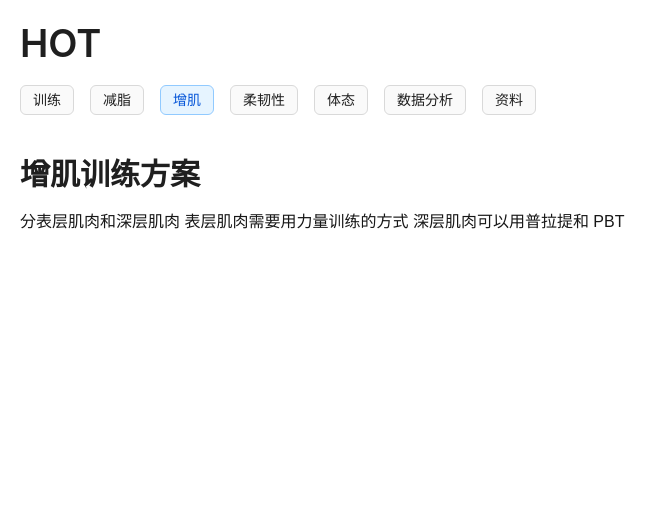
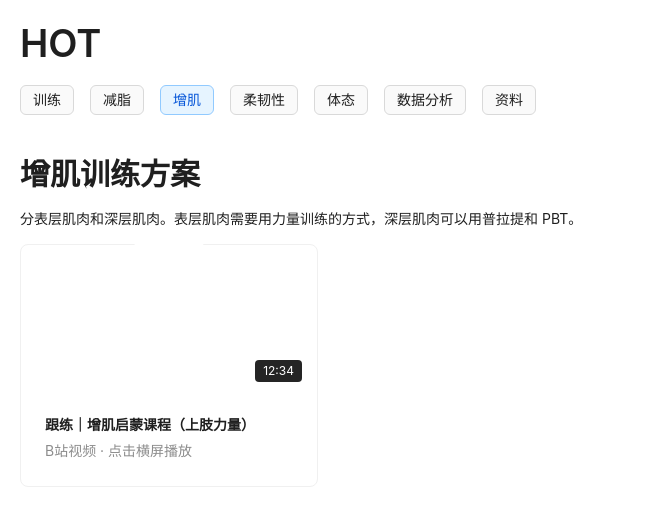
Before and after one commit to manyyuri/hot, a Next.js app: page / in a window 1280 px wide. Both pictures are taken after a click on the element "增肌". Shown: the top 526 px of the page, without its empty margins (0-667 px from the left). Built offline with nearby package versions, Linux system fonts and the light colour scheme.

Commit message:
feat: 展示B站视频

```diff
--- /dev/null
+++ b/app/api/resolve/route.ts
@@ -0,0 +1,36 @@
+import { NextRequest, NextResponse } from 'next/server';
+
+// Resolve b23.tv short URL to the final bilibili video URL and extract BV id
+export async function GET(req: NextRequest) {
+  const { searchParams } = new URL(req.url);
+  const targetUrl = searchParams.get('url');
+
+  if (!targetUrl) {
+    return NextResponse.json({ error: 'Missing url parameter' }, { status: 400 });
+  }
+
+  try {
+    // First attempt: allow redirects and read final response.url
+    const resp = await fetch(targetUrl, { redirect: 'follow' });
+    const finalUrl = resp.url || targetUrl;
+
+    // Fallback: if not redirected, try a HEAD/manual redirect to capture Location
+    let resolvedUrl = finalUrl;
+    if (resolvedUrl === targetUrl) {
+      const manual = await fetch(targetUrl, { method: 'GET', redirect: 'manual' as RequestRedirect });
+      const location = manual.headers.get('location');
+      if (location) {
+        resolvedUrl = location.startsWith('http') ? location : new URL(location, targetUrl).toString();
+      }
+    }
+
+    // Extract BV id
+    const bvMatch = resolvedUrl.match(/\/video\/(BV\w+)/i) || resolvedUrl.match(/[?&#]bvid=(BV\w+)/i);
+    const bvId = bvMatch ? bvMatch[1] : null;
+
+    return NextResponse.json({ finalUrl: resolvedUrl, bvId });
+  } catch (error: unknown) {
+    const message = error instanceof Error ? error.message : 'Unknown error';
+    return NextResponse.json({ error: message }, { status: 500 });
+  }
+}
--- a/app/src/pages/MuscleBuilding/index.tsx
+++ b/app/src/pages/MuscleBuilding/index.tsx
@@ -1,24 +1,94 @@
 "use client"
-import { Card, Row, Col, Typography } from 'antd';
+import { useMemo, useState } from 'react';
+import { Card, Row, Col, Typography, Modal, Button, Space, Tag } from 'antd';
 
-const { Title, Paragraph } = Typography;
+const { Title, Paragraph, Text } = Typography;
 
-interface MuscleBuildingContent {
-  type: string;
-  description: string;
-  benefits: string[];
-  exercises: string[];
-  frequency: string;
+interface VideoItem {
+  id: string;
+  title: string;
+  cover: string;
+  duration?: string;
+  b23Url: string;
 }
 
 export default function MoreMuscle() {
+  const [open, setOpen] = useState(false);
+  const [loading, setLoading] = useState(false);
+  const [embedUrl, setEmbedUrl] = useState<string | null>(null);
+
+  const videos: VideoItem[] = useMemo(() => ([
+    {
+      id: 'b1',
+      title: '跟练｜增肌启蒙课程（上肢力量）',
+      cover: '/vercel.svg',
+      duration: '12:34',
+      b23Url: 'https://b23.tv/gJdysfM'
+    }
+  ]), []);
+
+  const resolveAndPlay = async (url: string) => {
+    try {
+      setLoading(true);
+      const resp = await fetch(`/api/resolve?url=${encodeURIComponent(url)}`);
+      const data = await resp.json();
+      // Prefer BV id if present, construct embed player url
+      const player = data?.bvId
+        ? `https://player.bilibili.com/player.html?bvid=${data.bvId}&p=1&high_quality=1&autoplay=1`
+        : `https://player.bilibili.com/player.html?isOutside=true&autoplay=1&url=${encodeURIComponent(data?.finalUrl || url)}`;
+      setEmbedUrl(player);
+      setOpen(true);
+    } finally {
+      setLoading(false);
+    }
+  };
 
   return (
     <div style={{ marginTop: 20 }}>
       <Title level={2}>增肌训练方案</Title>
-     分表层肌肉和深层肌肉
-     表层肌肉需要用力量训练的方式
-     深层肌肉可以用普拉提和 PBT
+      <Paragraph>分表层肌肉和深层肌肉。表层肌肉需要用力量训练的方式，深层肌肉可以用普拉提和 PBT。</Paragraph>
+
+      <Row gutter={[16, 16]}>
+        {videos.map(v => (
+          <Col xs={24} sm={12} md={8} lg={6} key={v.id}>
+            <Card
+              hoverable
+              cover={
+                <div style={{ position: 'relative' }}>
+                  <img src={v.cover} alt={v.title} style={{ width: '100%', height: 140, objectFit: 'cover' }} />
+                  <Tag color="black" style={{ position: 'absolute', right: 8, bottom: 8, opacity: 0.85 }}>
+                    {v.duration || '—'}
+                  </Tag>
+                </div>
+              }
+              onClick={() => resolveAndPlay(v.b23Url)}
+            >
+              <Space direction="vertical" size={4} style={{ width: '100%' }}>
+                <Text strong ellipsis>{v.title}</Text>
+                <Text type="secondary" ellipsis>B站视频 · 点击横屏播放</Text>
+              </Space>
+            </Card>
+          </Col>
+        ))}
+      </Row>
+
+      <Modal
+        open={open}
+        onCancel={() => setOpen(false)}
+        footer={null}
+        width="80vw"
+        styles={{ body: { padding: 0 } as any }}
+      >
+        <div style={{ position: 'relative', paddingTop: '56.25%', background: '#000' }}>
+          {embedUrl && (
+            <iframe
+              src={embedUrl}
+              allow="autoplay; fullscreen"
+              style={{ position: 'absolute', top: 0, left: 0, width: '100%', height: '100%', border: 'none' }}
+            />
+          )}
+        </div>
+      </Modal>
     </div>
   );
 }
```
